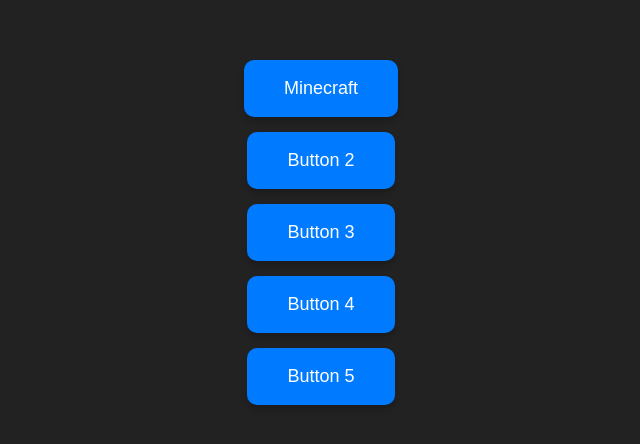
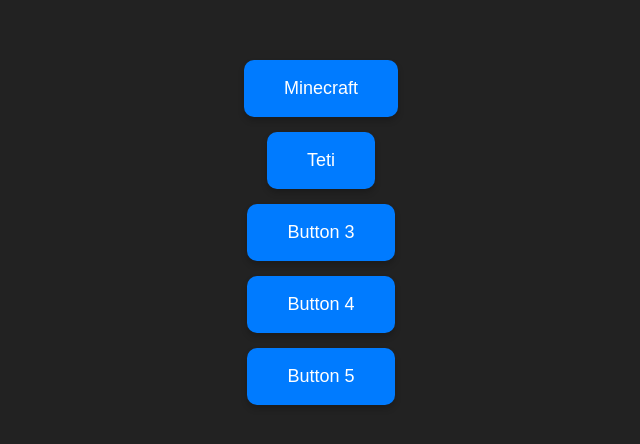
Before and after one commit to Bryce7650/Casite, a plain HTML site: page index.html in a window 1280 px wide. Shown: the part 168-612 px from the top of the page, without its empty margins (319-959 px from the left). Drawn offline with Linux system fonts and the light colour scheme.

Commit message:
Update index.html

```diff
--- a/index.html
+++ b/index.html
@@ -37,7 +37,7 @@
 <body>
 
     <a href="Minecraft/Game.html"><button class="button">Minecraft</button></a>
-    <button class="button">Button 2</button>
+    <a href="teti-game/index.html"><button class="button">Teti</button></a>
     <button class="button">Button 3</button>
     <button class="button">Button 4</button>
     <button class="button">Button 5</button>
```
